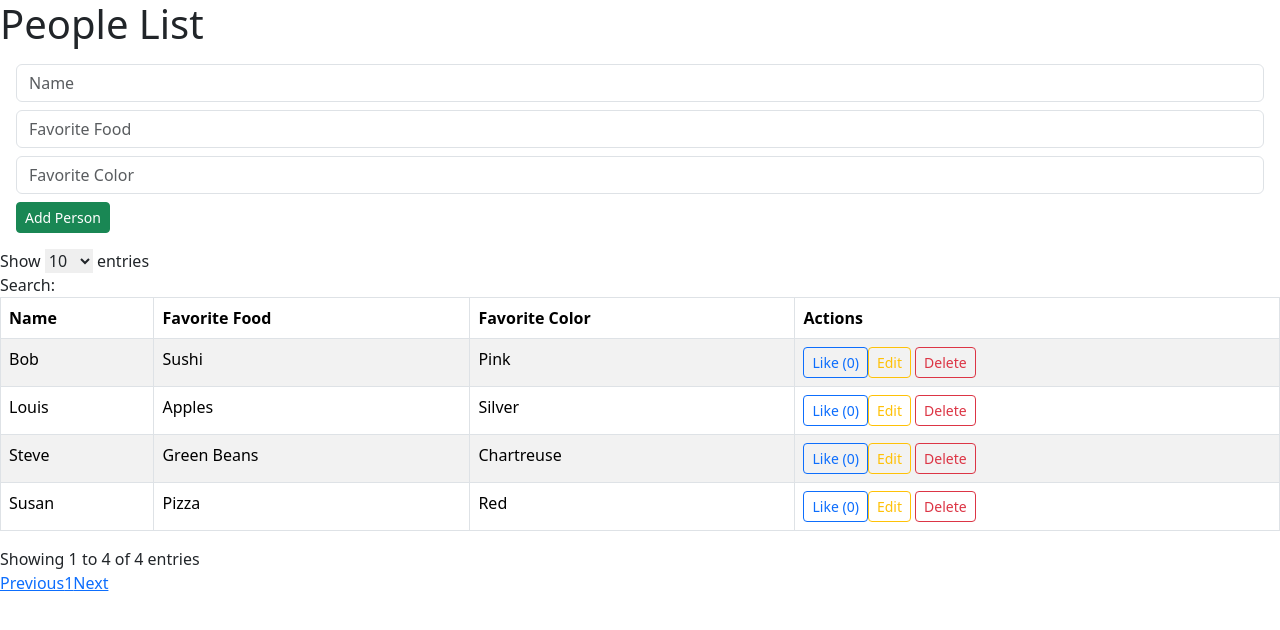
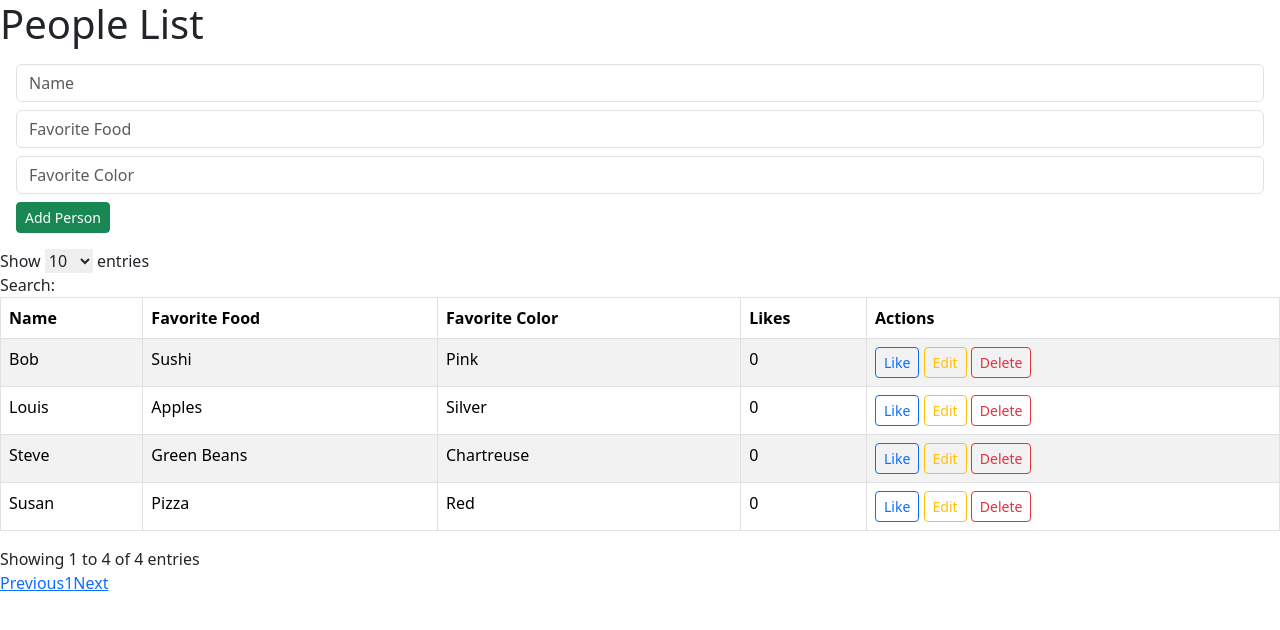
Before and after one commit to dantrua001/my-classmates, a Next.js app: page / in a window 1280 px wide. Shown: the top 630 px of the page. Built offline with nearby package versions, Linux system fonts and the light colour scheme.

Commit message:
Update Like tracking
Updated how likes are tracked/viewed in the table

```diff
--- a/app/page.tsx
+++ b/app/page.tsx
@@ -12,15 +12,15 @@ import 'bootstrap/dist/css/bootstrap.min.css';
 const MyClassmate = () => {
     const [people, setPeople] = useState([
         // Test data to check functionality of the components
-        { name: "Susan", favoriteFood: "Pizza", favoriteColor: "Red" },
-        { name: "Bob", favoriteFood: "Sushi", favoriteColor: "Pink" },
-        { name: "Steve", favoriteFood: "Green Beans", favoriteColor: "Chartreuse" },
-        { name: "Louis", favoriteFood: "Apples", favoriteColor: "Silver" }
+        { name: "Susan", favoriteFood: "Pizza", favoriteColor: "Red", likes:0 },
+        { name: "Bob", favoriteFood: "Sushi", favoriteColor: "Pink", likes: 0 },
+        { name: "Steve", favoriteFood: "Green Beans", favoriteColor: "Chartreuse", likes:0 },
+        { name: "Louis", favoriteFood: "Apples", favoriteColor: "Silver", likes:0 }
     ]);
 
     const [newPerson, setNewPerson] = useState({ name: "", favoriteFood: "", favoriteColor: "" });
     const [error, setError] = useState("");
-    const [likes, setLikes] = useState(0);
+    //const [likes, setLikes] = useState(0);
     let tableInstance = null;
     const [editingIndex, setEditingIndex] = useState(null);
 
@@ -91,6 +91,7 @@ const MyClassmate = () => {
                         <th>Name</th>
                         <th>Favorite Food</th>
                         <th>Favorite Color</th>
+                        <th>Likes</th>
                         <th>Actions</th>
                     </tr>
                 </thead>
@@ -100,7 +101,9 @@ const MyClassmate = () => {
                             <td>{person.name}</td>
                             <td>{person.favoriteFood}</td>
                             <td>{person.favoriteColor}</td>
-                            <td><Button variant="outline-primary" size="sm" onClick={() => setLikes(likes + 1)}>Like ({likes})</Button>
+                            <td>{person.likes}</td>
+                            <td>
+                                <Button variant="outline-primary" size="sm" onClick={() => handleLike(index)}>Like</Button>{' '}
                                 <Button variant="outline-warning" size="sm" onClick={() => handleEdit(index)}>Edit</Button>{' '}
                                 <Button variant="outline-danger" size="sm" onClick={() => handleDelete(index)}>Delete</Button>
                         </td>
--- a/package.json
+++ b/package.json
@@ -1,7 +1,7 @@
 {
     "name": "my-classmates",
     "version": "0.1.0",
-    "homepage": "https://dantrua001.github.io/my-classmates/",
+    "homepage": "https://dantrua001.github.io/my-classmates",
     "private": true,
     "scripts": {
         "predeploy": "npm run build",
```
Also changed, not shown: 2 other files (tests, documents, lock files or other folders).
